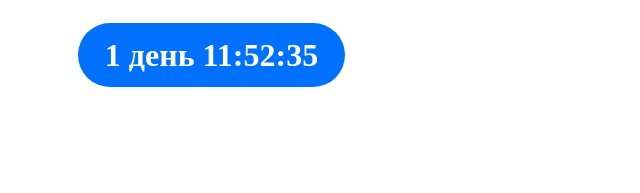
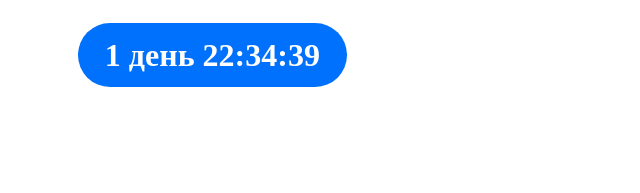
Before and after one commit to yegoryunov/landing-dog-school, a website: page index.html in a window 1280 px wide. Shown: the part 3504-3697 px from the top of the page, 0-640 px from the left. Drawn offline with Linux system fonts and the light colour scheme.

Commit message:
create js files. create timer for sales

```diff
--- a/index.html
+++ b/index.html
@@ -149,7 +149,7 @@
 		<section class="price-block-second">
 			<div class="price-block-second__left">
 				<h2 class="price-block-second__left-heading">Начинай учиться уже<br>сейчас по <span>лучшей цене</span></h2>
-				<span class="price-block-second__left-time">1 день 11:52:35</span>
+				<span class="price-block-second__left-time" id="timer">1 день 11:52:35</>
 			</div>
 			<div class="price-block-second__right">
 				<div class="price-block-second__right-price">
@@ -184,5 +184,6 @@
 		</nav>
 	</footer>
 	<!-- footer end -->
+	<script src="./src/js/app.js"></script>
 </body>
 </html>
--- /dev/null
+++ b/src/js/app.js
@@ -0,0 +1,17 @@
+// countDownTimer start
+countDownTimer();
+function countDownTimer() {
+	let countDown = new Date("Mar 6, 2023, 12:00:00").getTime();
+
+	let count = setInterval(function() {
+		let nowDateTime = new Date().getTime();
+		let gapNowAndCountDate = countDown - nowDateTime;
+		let days = Math.floor(gapNowAndCountDate / (1000 * 60 * 60 * 24));
+		let hours = Math.floor((gapNowAndCountDate % (1000 * 60 * 60 * 24)) / (1000 * 60 * 60));
+		let mins = Math.floor((gapNowAndCountDate % (1000 * 60 * 60)) / (1000 * 60));
+		let sec = Math.floor((gapNowAndCountDate % (1000 * 60)) / 1000);
+
+		document.querySelector('.price-block-second__left-time').innerHTML = days + " день " + hours + ":" + mins + ":" + sec;
+	}, 1000);
+}
+// countDownTimer end
```
